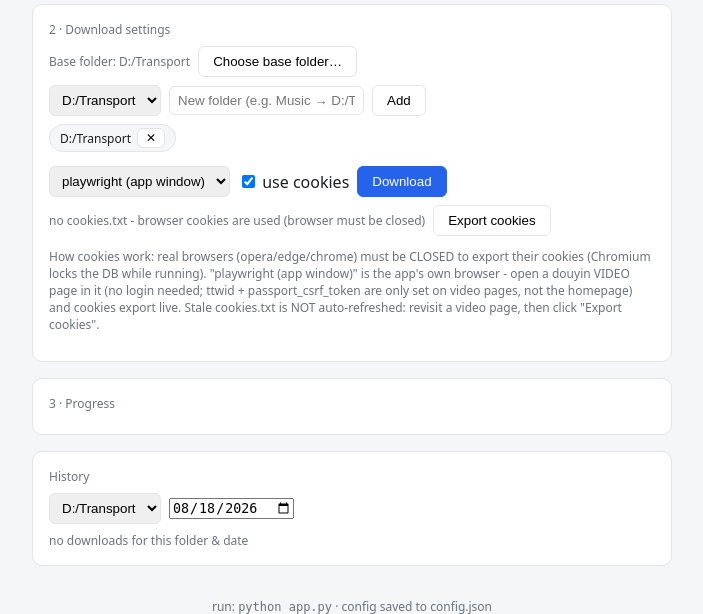
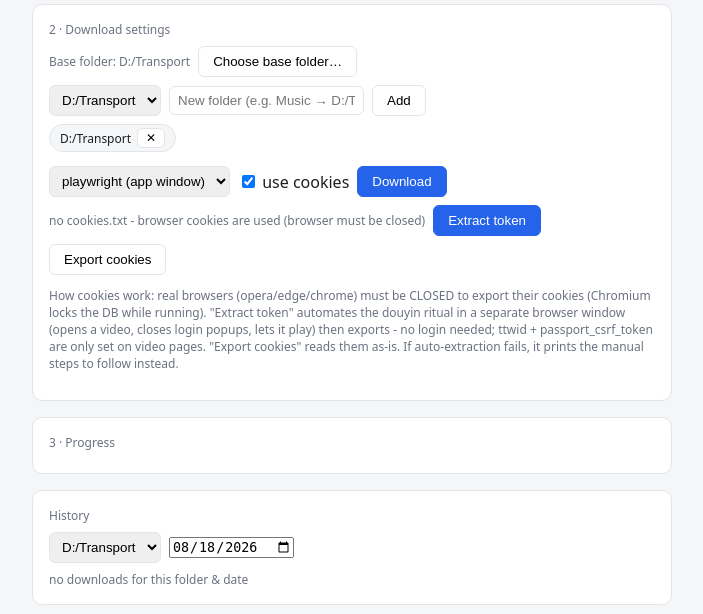
Before and after one commit to Hailthegreenkuaikuai/transporter, a Flask app: page / in a window 1280 px wide. Shown: the part 333-947 px from the top of the page, without its empty margins (288-991 px from the left). Run offline with Flask 3, Linux system fonts and the light colour scheme; data that the repository does not hold is empty.

Commit message:
feat: add token extraction feature for Douyin cookies automation

```diff
--- a/app.py
+++ b/app.py
@@ -30,6 +30,19 @@ CREATE_NO_WINDOW = getattr(subprocess, "CREATE_NO_WINDOW", 0)
 # our --progress-template lines: "4751360 10485760 2424832.0 5 45.2%"
 # (unknown numeric fields render as "NA"; percent empty when total is unknown)
 TPL_RE = re.compile(r"^(\d+)\s+([\d.]+|NA)\s+([\d.]+|NA)\s+([\d.]+|NA)\s?(.*)$")
+
+DOUYIN_URL = "https://www.douyin.com/"
+TOKEN_COOKIES = ("ttwid", "passport_csrf_token")
+# best-effort close buttons for douyin's login modal/popup; all optional - a miss just
+# means the next step fails and we fall back to the manual ritual (cookie check is the real gate)
+LOGIN_CLOSE_SEL = (
+    "#login-modal .dy-close",
+    "#login-modal [aria-label='关闭']",
+    "#login-modal .close",
+    "[data-e2e='login-close']",
+    ".secs-layer-close",
+)
+VIDEO_SEL = ("a[href*='/video/']", "[data-e2e='feed-video']")
 
 
 class CookieStaleError(Exception):
@@ -160,34 +173,258 @@ def _playwright_cookie_line(c):
                       (c["value"] or "").replace("\t", " ").replace("\n", " ")])
 
 
-def export_playwright_cookies():
-    """Pull cookies from the app's live UI browser via the Playwright API - no DB lock,
-    and immune to Edge/Chrome v20 app-bound encryption. Requires the window to be open.
-    Playwright's sync API is thread-bound, so the read is queued to the browser's own
-    thread (see UI_CMD_COND) rather than called from this Flask thread."""
+WINDOW_CLOSED = ("the app window is closed - restart the app to reopen it (your douyin "
+                 "session is saved in its profile), then retry")
+MANUAL_HINT = ("Extract the token manually in the app window: open a new tab, go to "
+               "www.douyin.com, close the login popup, click a video, close the login popup "
+               "again, let the video play a few seconds, then click 'Export cookies'. "
+               "If the window is closed, restart the app first.")
+
+
+def _write_cookies_txt(cookies):
+    lines = ["# Netscape HTTP Cookie File"] + [_playwright_cookie_line(c) for c in cookies]
+    cookies_path().write_text("\n".join(lines) + "\n", encoding="utf-8")
+    return len(lines) - 1
+
+
+def _ui_cookies(timeout):
+    """Queue one Playwright call to the browser's own thread and return the cookies.
+    Playwright's sync API is thread-bound, so the call must run there, not on a Flask thread.
+    Raises CookieStaleError(WINDOW_CLOSED) if the window is gone."""
     with UI_LOCK:
         global UI_CONTEXT
         if UI_CONTEXT is None:
-            raise CookieStaleError(
-                "the app window is closed - restart the app to reopen it (your douyin "
-                "session is saved in its profile), then retry")
+            raise CookieStaleError(WINDOW_CLOSED)
         req = {"ready": threading.Event(), "result": None}
         with UI_CMD_COND:
             _ui_export_reqs.append(req)
             UI_CMD_COND.notify()
-        if not req["ready"].wait(timeout=15):
+        if not req["ready"].wait(timeout=timeout):
             UI_CONTEXT = None  # the browser thread is gone; don't keep probing a dead context
-            raise CookieStaleError("the app window is not responding - restart the app and retry")
+            raise CookieStaleError(WINDOW_CLOSED)
         res = req["result"]
     if isinstance(res, Exception):
-        UI_CONTEXT = None  # window closed while we were waiting
-        raise CookieStaleError(
-            "the app window is closed - restart the app to reopen it (your douyin "
-            "session is saved in its profile), then retry")
-    cookies = res
-    lines = ["# Netscape HTTP Cookie File"] + [_playwright_cookie_line(c) for c in cookies]
-    cookies_path().write_text("\n".join(lines) + "\n", encoding="utf-8")
-    return len(lines) - 1
+        UI_CONTEXT = None  # a plain read failing usually means the window closed
+        raise res
+    return res
+
+
+def export_playwright_cookies():
+    """Pull cookies from the app's live UI browser via the Playwright API - no DB lock,
+    and immune to Edge/Chrome v20 app-bound encryption. Requires the window to be open."""
+    try:
+        cookies = _ui_cookies(15)
+    except CookieStaleError:
+        raise
+    except Exception:
+        raise CookieStaleError(WINDOW_CLOSED)
+    return _write_cookies_txt(cookies)
+
+
+def _goto(page, url):
+    page.goto(url, timeout=25000)
+    try:
+        page.wait_for_load_state("networkidle", timeout=8000)
+    except Exception:
+        pass
+    time.sleep(2)  # let the feed / login modal render
+
+
+def _spawned_pages(ctx, before, *keep):
+    """Pages in the window that weren't there before the ritual started and aren't
+    one of `keep` - i.e. login popup tabs the ritual spawned. Identified by the
+    snapshot diff (not URL), so odd-URL and late popups are caught too."""
+    return [p for p in ctx.pages if p not in before and p not in keep]
+
+
+def _close_pages(pages):
+    for p in pages:
+        try:
+            p.close()
+        except Exception:
+            pass
+
+
+def _dismiss_login(ctx, auto, ui_page, before, popups):
+    """Close douyin's login popup(s) - the tab that appears on landing and AGAIN when
+    clicking into a video - plus any in-page login modal."""
+    _close_pages(list(popups))
+    popups[:] = []
+    _close_pages(_spawned_pages(ctx, before, auto, ui_page))
+    try:
+        auto.keyboard.press("Escape")
+    except Exception:
+        pass
+    for sel in LOGIN_CLOSE_SEL:
+        try:
+            loc = auto.locator(sel).first
+            if loc.count() and loc.is_visible(timeout=300):
+                loc.click(timeout=1000)
+                break
+        except Exception:
+            pass
+
+
+def _click_video(page):
+    for sel in VIDEO_SEL:
+        try:
+            loc = page.locator(sel).first
+            if loc.count() and loc.is_visible(timeout=1000):
+                loc.click(timeout=5000)
+                return True
+        except Exception:
+            continue
+    return False
+
+
+def _current_video_id(page):
+    """Best-effort id of a video on the page: from the playing <video> source, else
+    from any www.douyin.com/video/<id> reference in the DOM."""
+    try:
+        src = page.locator("video").first.evaluate("v => v.currentSrc || v.src || ''") or ""
+    except Exception:
+        src = ""
+    m = re.search(r"/(\d{15,20})", src)
+    if m:
+        return m.group(1)
+    m = re.search(r"/video/(\d{15,20})", page.content())
+    return m.group(1) if m else None
+
+
+def _enter_video(auto):
+    """Best-effort: get into a douyin VIDEO page (where ttwid + passport_csrf_token get
+    set). Returns True if one is reached. On /jingxuan there are no clickable anchors, so
+    fall back to the currently playing video's id (from the <video> src or any /video/<id>
+    in the DOM). Never raises - _run_ritual decides success from the cookies instead."""
+    if "/video/" in auto.url:
+        return True
+    if _click_video(auto):
+        try:
+            auto.wait_for_url(re.compile(r"/video/"), timeout=12000)
+            return True
+        except Exception:
+            pass
+    vid = _current_video_id(auto)
+    if vid:
+        try:
+            auto.goto(f"{DOUYIN_URL}video/{vid}", timeout=25000)
+            return True
+        except Exception:
+            return False
+    return False
+
+
+def _wait_playing(page, settle=4):
+    """Wait for the video detail page and for playback to start, then let it run a
+    few seconds so douyin writes the session cookies."""
+    try:
+        page.wait_for_url(re.compile(r"/video/"), timeout=15000)
+    except Exception:
+        pass
+    try:
+        v = page.locator("video").first
+        v.wait_for(timeout=10000)
+        v.wait_for_function("el => el.currentTime > 0 && !el.paused", timeout=12000)
+    except Exception:
+        pass
+    time.sleep(settle)
+
+
+def _run_ritual(ctx, ui_page=None):
+    """Automate the manual douyin token ritual in a fresh tab: open douyin (lands on the
+    /jingxuan video feed, which plays a video), close login popups, get into a video page,
+    let it play. Runs on the browser's own thread only (in the app that's the
+    _open_ui_browser thread; in --extract-token, the subprocess's main thread). Success is
+    judged by the caller from the cookies it leaves behind. Popup tabs spawned by the
+    ritual are closed by snapshot diff, so login tabs get closed even if they open late
+    or with an unexpected URL. ui_page is optional: the app's UI page to keep open / bring
+    back to front (absent when run standalone)."""
+    before = set(ctx.pages)  # pages that exist before the ritual (ui page + user's tabs)
+    auto = ctx.new_page()
+    popups = []
+    auto.on("popup", lambda p: popups.append(p))
+    try:
+        try:
+            auto.bring_to_front()
+        except Exception:
+            pass
+        _goto(auto, DOUYIN_URL)
+        deadline = time.time() + 45  # douyin sets ttwid + passport_csrf_token on the feed itself
+        while time.time() < deadline:
+            _dismiss_login(ctx, auto, ui_page, before, popups)
+            if set(TOKEN_COOKIES) <= {c["name"] for c in ctx.cookies()}:
+                break  # the cookies we need are already set - no need to click into a video
+            if _enter_video(auto):
+                _wait_playing(auto, settle=2)
+                _dismiss_login(ctx, auto, ui_page, before, popups)
+                break
+            time.sleep(2)
+        _wait_playing(auto, settle=3)  # let playback run so douyin writes the session cookies
+        _dismiss_login(ctx, auto, ui_page, before, popups)
+    finally:
+        _close_pages(list(popups))
+        _close_pages(_spawned_pages(ctx, before, auto, ui_page))
+        try:
+            auto.close()
+        except Exception:
+            pass
+        if ui_page is not None:
+            try:
+                ui_page.bring_to_front()
+            except Exception:
+                pass
+
+
+def extract_token():
+    """Drive the douyin token ritual in a SEPARATE browser process - a clean environment,
+    unlike the app's own browser thread, which douyin's risk control keeps captcha-ing.
+    The child opens its own browser window, does the ritual, writes cookies.txt, exits.
+    On failure raises CookieStaleError with the child's error plus manual instructions."""
+    env = {**os.environ, "PYTHONIOENCODING": "utf-8"}  # cp950 console would crash on any Chinese
+    try:
+        proc = subprocess.run(
+            [sys.executable, os.path.abspath(__file__), "--extract-token"],
+            capture_output=True, text=True, encoding="utf-8", errors="replace",
+            env=env, timeout=180)
+    except subprocess.TimeoutExpired:
+        raise CookieStaleError(f"could not extract the token: timed out after 3 min - {MANUAL_HINT}")
+    out = (proc.stdout or "").strip()
+    if proc.stderr and proc.stderr.strip():
+        out += "\n" + proc.stderr.strip()
+    if proc.returncode != 0:
+        last = (out.splitlines() or ["no output"])[-1][:200]
+        raise CookieStaleError(f"could not extract the token: {last} - {MANUAL_HINT}")
+    m = re.search(r"ok: exported (\d+) cookies", proc.stdout or "")
+    return int(m.group(1)) if m else 0
+
+
+def extract_token_standalone():
+    """--extract-token entry: run the douyin ritual in a fresh dedicated browser (its own
+    persistent profile, so it never collides with the app window's .ui-profile) and write
+    the session cookies to cookies.txt. Same _run_ritual as before, but in a clean process
+    - douyin's risk control sees a normal browsing session, not the app's browser thread."""
+    from playwright.sync_api import sync_playwright
+    profile = str(Path(ui_profile_dir()).with_name(".token-profile"))
+    with sync_playwright() as p:
+        try:
+            ctx = p.chromium.launch_persistent_context(
+                profile, channel="msedge",
+                viewport={"width": 700, "height": 960},
+                ignore_default_args=["--enable-automation"],
+                args=["--disable-blink-features=AutomationControlled"])
+        except Exception:
+            ctx = p.chromium.launch_persistent_context(
+                profile, viewport={"width": 700, "height": 960},
+                ignore_default_args=["--enable-automation"],
+                args=["--disable-blink-features=AutomationControlled"])
+        try:
+            _run_ritual(ctx)
+            cookies = ctx.cookies()
+            if not set(TOKEN_COOKIES) <= {c["name"] for c in cookies}:
+                raise RuntimeError(f"visited douyin but {TOKEN_COOKIES} were not set")
+            return _write_cookies_txt(cookies)
+        finally:
+            ctx.close()
 
 
 def export_cookies(browser):
@@ -219,9 +456,9 @@ def _cookie_hint(e, browser):
                 "Use 'playwright (app window)' instead: open www.douyin.com in the app "
                 "window, then download - cookies are read live, no decryption needed.")
     if browser == "playwright":
-        return ("Restart the app to reopen its window, open a douyin video page there "
-                "(no login needed; ttwid + passport_csrf_token are set on video pages), "
-                "then click 'Export cookies' and retry.")
+        return ("Restart the app to reopen its window, then click 'Extract token' "
+                "(it opens a douyin video page automatically) or open one manually, "
+                "then 'Export cookies'.")
     return "Close the browser and click 'Export cookies', or untick 'use cookies'."
 
 
@@ -525,6 +762,17 @@ def api_cookies_export():
                         "message": f"{_short_err(e)} — {_cookie_hint(e, browser)}"}), 400
 
 
+@app.post("/api/cookies/extract-token")
+def api_extract_token():
+    """Automate the douyin token ritual in a separate browser process (see extract_token),
+    then export fresh cookies. On failure, ask the user to do the ritual manually."""
+    try:
+        n = extract_token()
+        return jsonify({"ok": True, "message": f"Extracted fresh token - exported {n} cookies"})
+    except Exception as e:
+        return jsonify({"ok": False, "message": str(e)}), 400
+
+
 def _selftest():
     sample = ("5.30 :5pm MWZ:/ 03/16 E@u.SY 无语  "
               "https://v.douyin.com/Oa6WLk8qJuc/ 复制此链接，打开Dou音搜索，直接观看视频！")
@@ -560,6 +808,9 @@ def _selftest():
     assert "app-bound" in dpapi and "playwright" in dpapi, dpapi
     assert "Close the browser" in _cookie_hint(Exception("x"), "edge")
     assert "Restart the app" in _cookie_hint(Exception("x"), "playwright")
+    assert "Extract token" in _cookie_hint(Exception("x"), "playwright")
+    assert "manually" in MANUAL_HINT and "'Export cookies'" in MANUAL_HINT
+    assert set(TOKEN_COOKIES) == {"ttwid", "passport_csrf_token"}
     print("selftest ok")
 
 
@@ -641,6 +892,15 @@ if __name__ == "__main__":
     if "--selftest" in sys.argv:
         _selftest()
         sys.exit(0)
+    if "--extract-token" in sys.argv:
+        try:
+            n = extract_token_standalone()
+            print(f"ok: exported {n} cookies")
+        except Exception as e:
+            print(f"ERROR: {_short_err(e)}")
+            print(MANUAL_HINT)
+            sys.exit(1)
+        sys.exit(0)
     if "--export-cookies" in sys.argv:
         browser = sys.argv[sys.argv.index("--export-cookies") + 1] if len(sys.argv) > sys.argv.index("--export-cookies") + 1 else "opera"
         try:
--- a/templates/index.html
+++ b/templates/index.html
@@ -79,6 +79,7 @@
   </div>
   <div class="row">
     <span class="muted" id="cookieStatus">checking cookies…</span>
+    <button id="extractToken" class="primary">Extract token</button>
     <button id="exportCookies">Export cookies</button>
   </div>
   <p class="muted" id="cookieNote"></p>
@@ -309,9 +310,10 @@ $('histDate').onchange = loadHistory;
 
 $('cookieNote').textContent =
   'How cookies work: real browsers (opera/edge/chrome) must be CLOSED to export their cookies (Chromium '
-  + 'locks the DB while running). "playwright (app window)" is the app\'s own browser - open a douyin VIDEO '
-  + 'page in it (no login needed; ttwid + passport_csrf_token are only set on video pages, not the homepage) '
-  + 'and cookies export live. Stale cookies.txt is NOT auto-refreshed: revisit a video page, then click "Export cookies".';
+  + 'locks the DB while running). "Extract token" automates the douyin ritual in a separate browser window '
+  + '(opens a video, closes login popups, lets it play) then exports - no login needed; ttwid + '
+  + 'passport_csrf_token are only set on video pages. "Export cookies" reads them as-is. If auto-extraction '
+  + 'fails, it prints the manual steps to follow instead.';
 
 async function refreshCookies() {
   const s = await api('/api/cookies/status');
@@ -319,6 +321,13 @@ async function refreshCookies() {
     ? `cookies.txt: ${s.count} cookies (${s.session} session, ${s.expired} expired) · next expiry ${s.next_expiry || 'never'} · ${s.domains.join(', ')}`
     : 'no cookies.txt - browser cookies are used (browser must be closed)';
 }
+
+$('extractToken').onclick = async () => {
+  $('cookieStatus').textContent = 'running douyin token extraction… (a douyin window will open)';
+  const r = await api('/api/cookies/extract-token', { method: 'POST' });
+  $('cookieStatus').textContent = (r.ok ? '✓ ' : '✗ ') + r.message;
+  if (r.ok) refreshCookies();
+};
 
 $('exportCookies').onclick = async () => {
   const r = await api('/api/cookies/export', { method: 'POST', body: JSON.stringify({ browser: $('browser').value }) });
```
Also changed, not shown: AGENT.md (+3 -2 lines).
